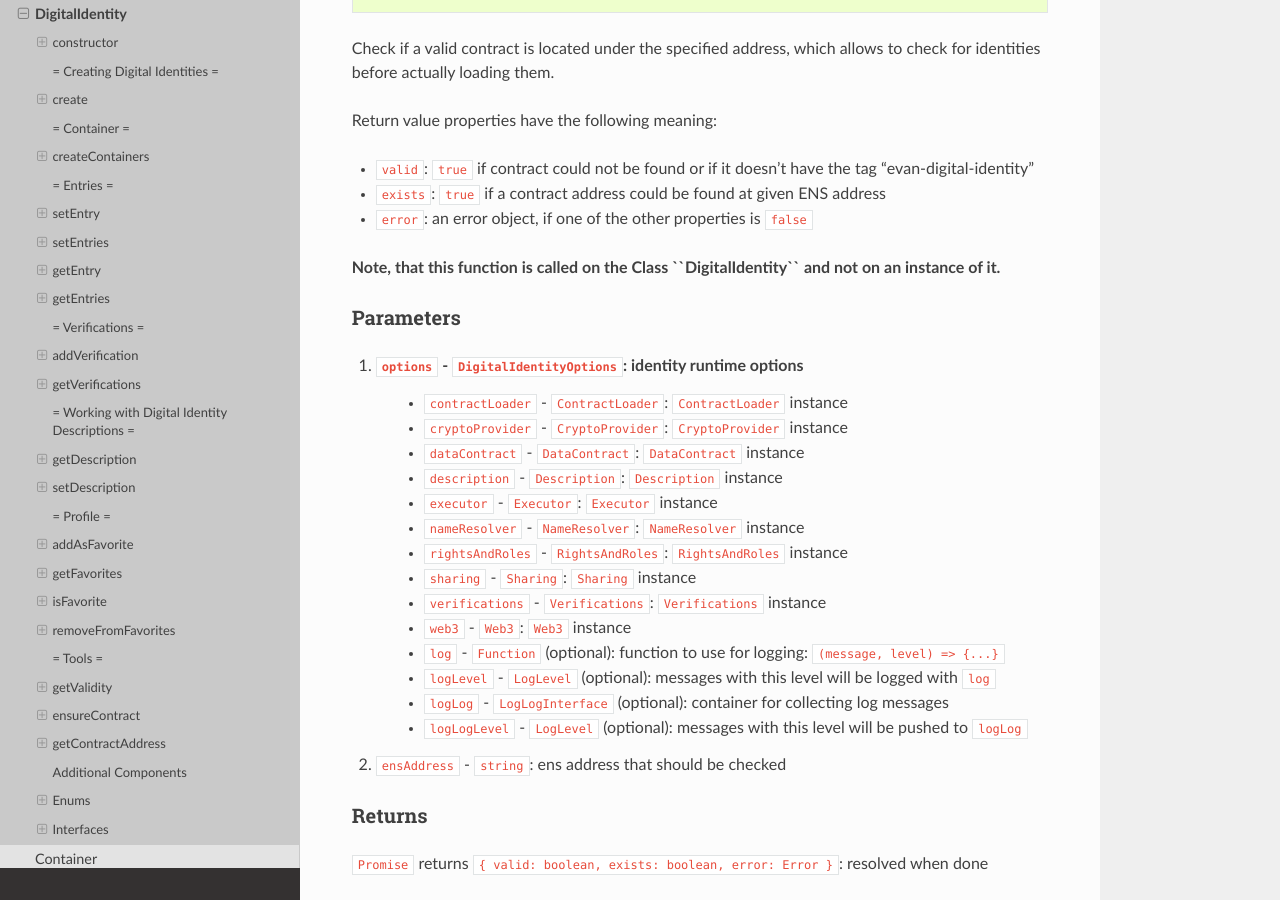
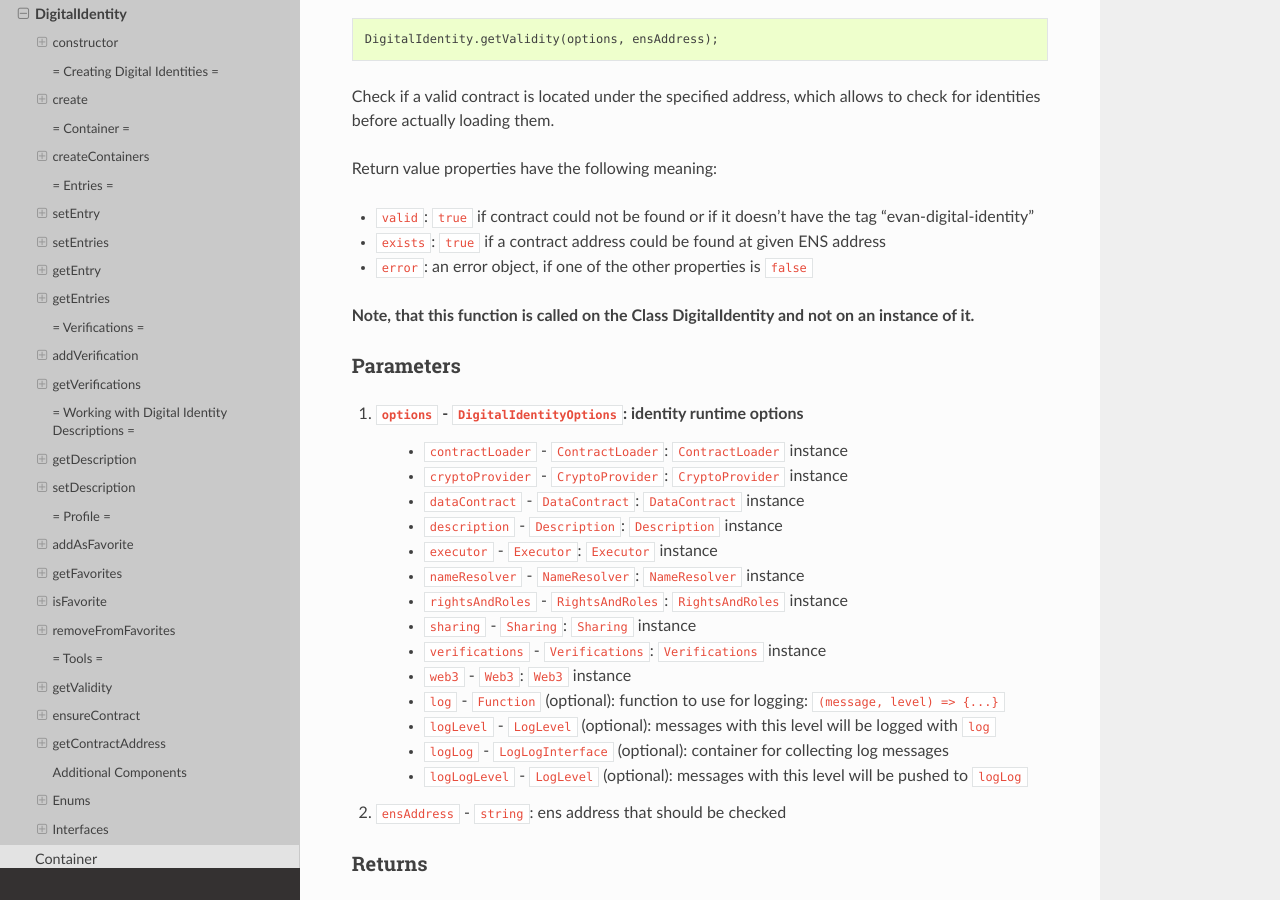
Before and after one commit to evannetwork/api-blockchain-core, a Sphinx documentation site: the page built from docs/contracts/digital-identity.rst, in a window 1280 px wide and 900 px high, scrolled down 12066 px. Built offline with Sphinx 7.4.7 and the Read the Docs theme 2.0.0, drawn with Linux system fonts in a browser that asks for light colours; pages that are not in the unit, such as notebooks, are missing from menus; some of the changed text lies outside the part shown.

Commit message:
fix markup in bold text

```diff
--- a/docs/contracts/digital-identity.rst
+++ b/docs/contracts/digital-identity.rst
@@ -725,7 +727,7 @@ Return value properties have the following meaning:
 - ``exists``: ``true`` if a contract address could be found at given ENS address
 - ``error``: an error object, if one of the other properties is ``false``
 
-**Note, that this function is called on the Class ``DigitalIdentity`` and not on an instance of it.**
+**Note, that this function is called on the Class DigitalIdentity and not on an instance of it.**
 
 ----------
 Parameters
```
Also changed, not shown: other parts of docs/contracts/digital-identity.rst (+2 -0 lines).
